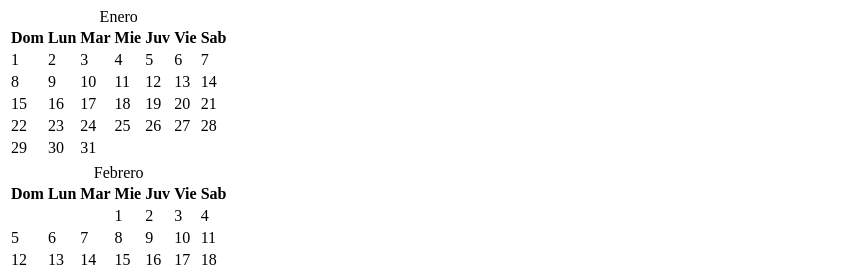
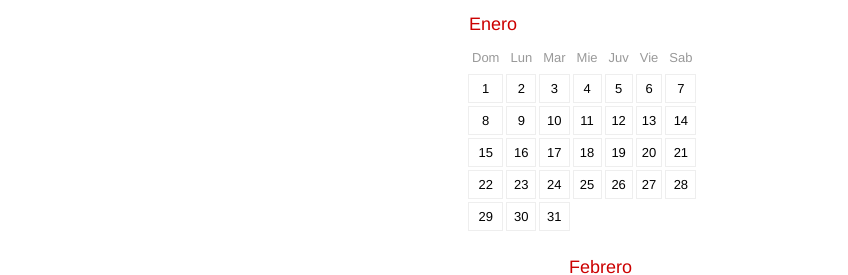
Before and after one commit to ErickZH/calendario-ejemplo, a plain HTML site: page index.html in a window 1280 px wide. Shown: the top 275 px of the page, without its empty margins (0-848 px from the left). Drawn offline with Linux system fonts and the light colour scheme.

Commit message:
modifco index

```diff
--- a/index.html
+++ b/index.html
@@ -3,7 +3,7 @@
 	<head>
 		<title>Calendario</title>
 		<script src="main.js" defer></script>
-		<style rel="stylesheet" href="styles.css"></style>
+		<link rel="stylesheet" href="styles.css">
 	</head>
 	<body>
 
```
